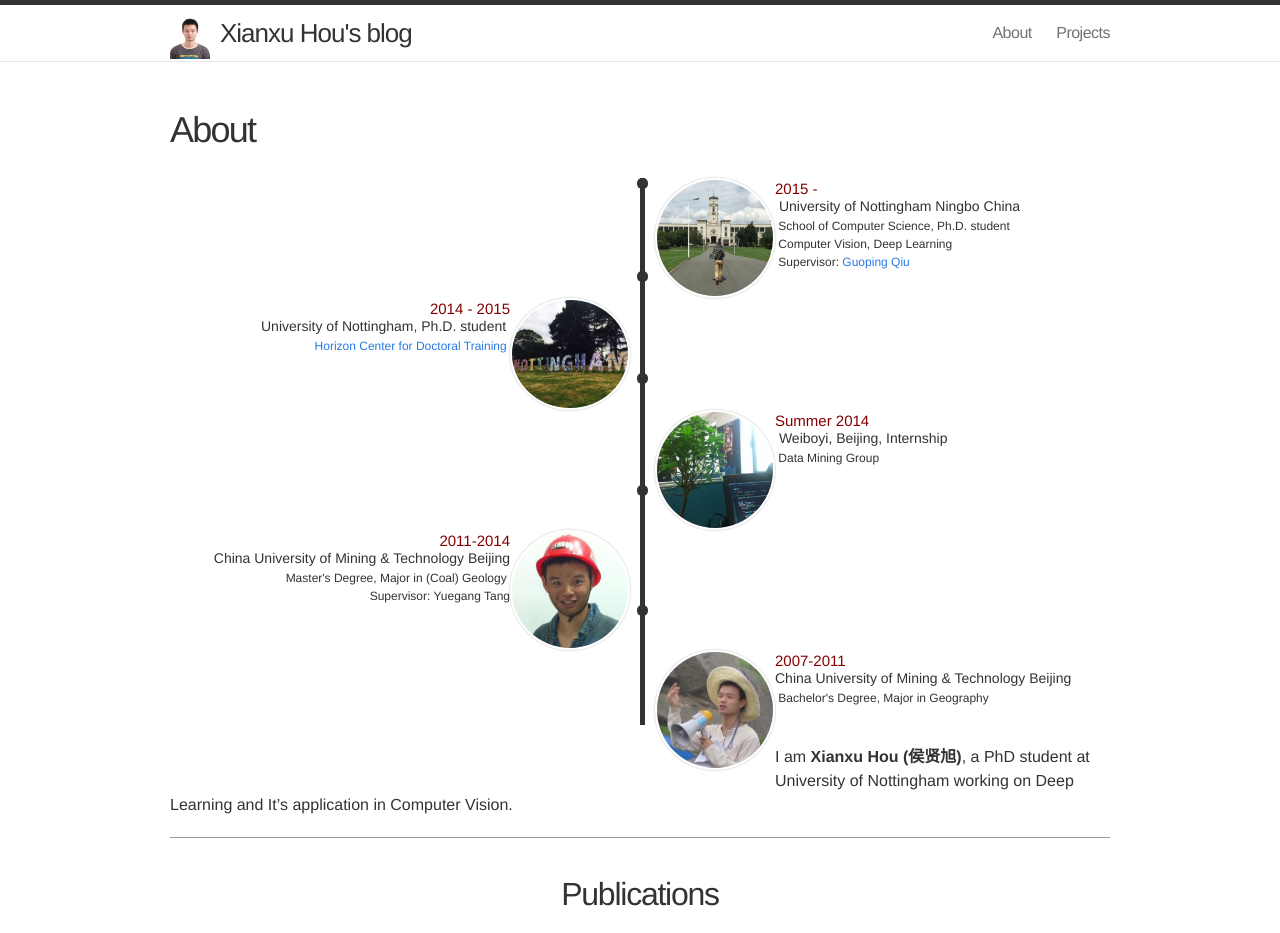
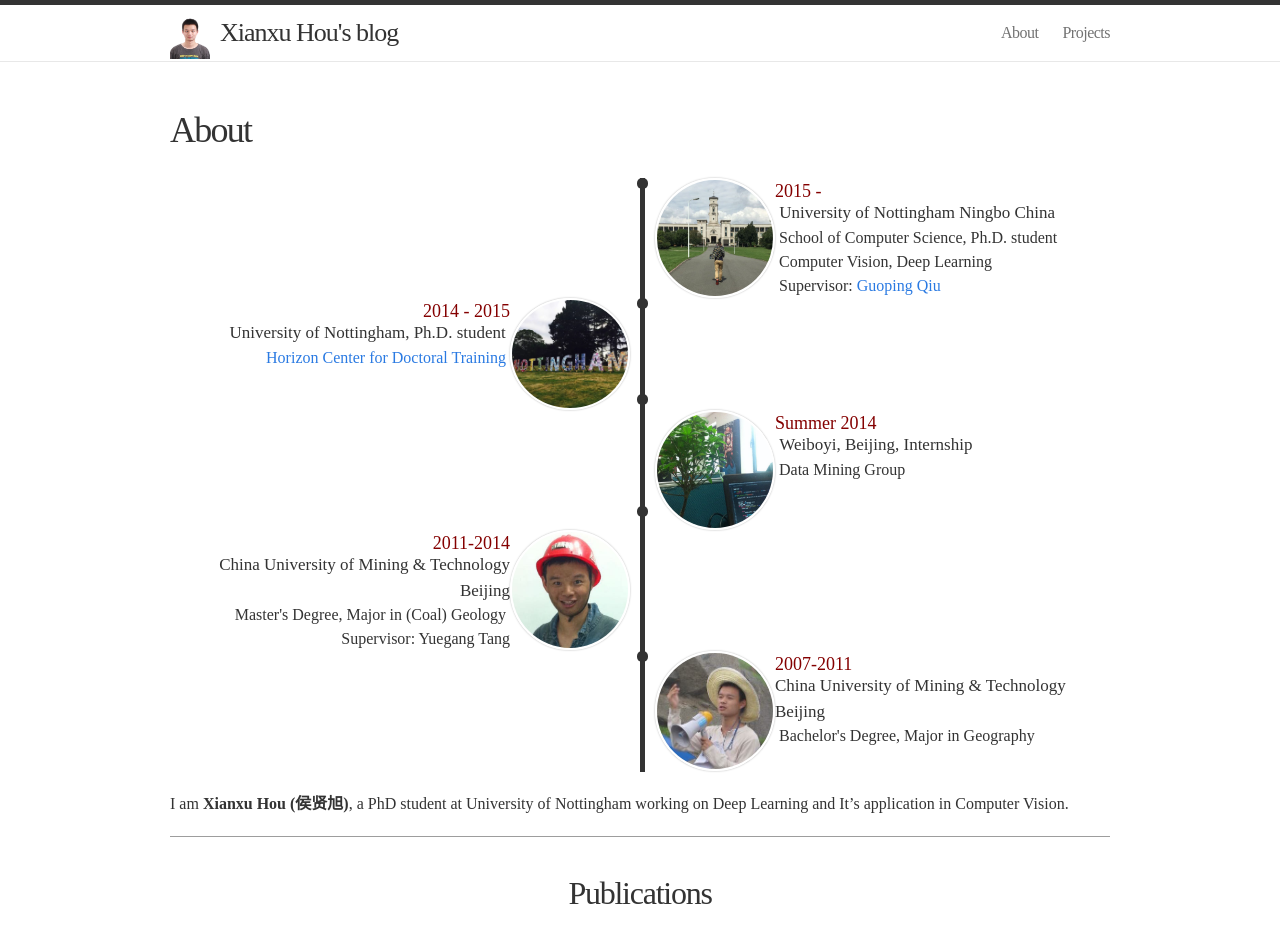
Before and after one commit to houxianxu/website-deprecated, a Jekyll site: the page built from about.md, in a window 1280 px wide. Shown: the top 933 px of the page. Built offline with Jekyll 4.4.1, drawn with Linux system fonts in a browser that asks for light colours; grey boxes are pictures that could not be loaded.

Commit message:
update style

```diff
--- a/_config.yml
+++ b/_config.yml
@@ -2,6 +2,7 @@
 title: Xianxu Hou's blog
 email:
 description: "From Coal Mining to Data Mining"
+credit: "Andrej's Template"
 baseurl: ""
 url: "http://houxianxu.github.io"
 # twitter_username: houxianxu
--- a/css/main.css
+++ b/css/main.css
@@ -28,7 +28,7 @@
 .wrap:after { content:""; display:table; }
 .wrap:after { clear: both; }
 .wrap {
-  max-width: 800px;
+  max-width: 900px;
   padding: 0 30px;
   margin: 0 auto;
   zoom: 1;
@@ -91,10 +91,10 @@
 
 .footer-col-1 {
   width: 270px; /*fallback*/
-  width: -webkit-calc(35% - 10px);
-  width: -moz-calc(35% - 10px);
-  width: -o-calc(35% - 10px);
-  width: calc(35% - 10px);
+  width: -webkit-calc(25% - 10px);
+  width: -moz-calc(25% - 10px);
+  width: -o-calc(25% - 10px);
+  width: calc(25% - 10px);
   margin-right: 10px
 }
 .footer-col-2 {
@@ -107,10 +107,17 @@
 }
 .footer-col-3 {
   width: 335px; /*fallback*/
-  width: -webkit-calc(41.875%);
-  width: -moz-calc(41.875%);
-  width: -o-calc(41.875%);
-  width: calc(41.875%);
+  width: -webkit-calc(33.125% - 10px);
+  width: -moz-calc(33.125%);
+  width: -o-calc(33.125%);
+  width: calc(33.125%);
+}
+.footer-col-4 {
+  width: 220; /*fallback*/
+  width: -webkit-calc(18.75%);
+  width: -moz-calc(18.75%);
+  width: -o-calc(18.75%);
+  width: calc(18.75%);
 }
 
 .site-footer ul { list-style: none; }
--- a/css/style.css
+++ b/css/style.css
@@ -1,4 +1,9 @@
 /* Based on http://cs.stanford.edu/people/karpathy/style.css*/
+
+body {
+  font-family: 'sans-serif';
+  font-size: 16px;
+}
 
 .imgme {
   border: 2px solid white;
@@ -69,17 +74,17 @@
 }
 
 .tdate {
-  font-size: 15px;
+  font-size: 18px;
   font-weight: 400;
   margin-bottom: -5px;
   color: rgb(132,0,0);
 }
 .ttitle {
-  font-size: 14px;
+  font-size: 17px;
   font-weight: 400;
 }
 .tdesc {
-  font-size: 12px;
+  font-size: 16px;
   font-weight: 300;
 }
 @media (max-width: 768px) {
@@ -99,8 +104,8 @@
 
 
 .pubt {
-  font-size: 15px;
-  font-weight:400;
+  font-size: 20px;
+  font-weight:bold;
   color: #000;
 }
 @media (max-width: 768px) {
@@ -114,7 +119,7 @@
   }
 }
 .pubd {
-  font-size: 12px;
+  font-size: 15px;
   font-weight: 300;
 }
 .pubimg {
@@ -124,12 +129,12 @@
   max-width: 100%;
 }
 .puba {
-  font-size: 12px;
+  font-size: 14px;
   color: #900;
 }
 .pubv {
   color: #090;
-  font-size: 12px;
+  font-size: 14px;
 }
 .publ {
   padding-top: 2px;
@@ -141,7 +146,7 @@
 }
 
 .publ li {
-  font-size: 12px;
+  font-size: 14px;
   border: 0px solid #CCC;
   padding: 0px;
   margin: 0px 2px;
@@ -155,9 +160,16 @@
 .pub {
 }
 
+.bold {
+  margin-top: 20px;
+  margin-bottom: 20px;
+  border: 0;
+  border-top: 1px solid #9d9d9d;
+}
 
-.bold {
-    margin-top: 20px;
-    margin-bottom: 20px;
-    border: 0;
-    border-top: 1px solid #9d9d9d;
+
+.pets {
+  font-size: 16px;
+  margin-bottom: 5px;
+  font-weight: 400;
+}
```
